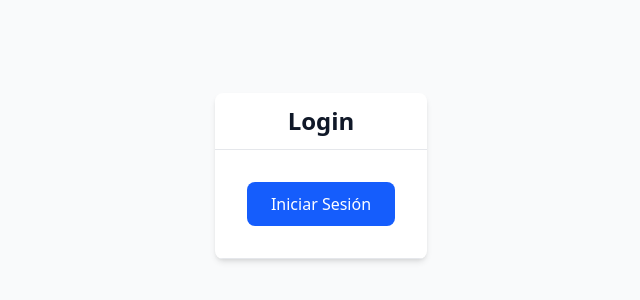
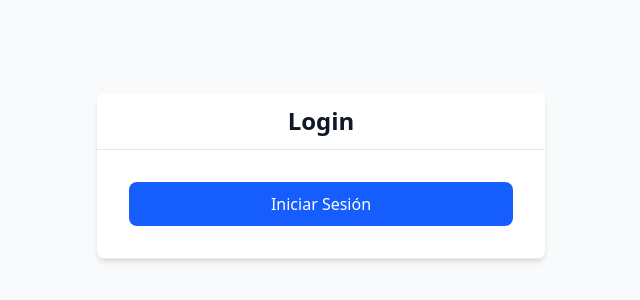
Before and after one commit to carlos98dan/ngsar, an Angular app: page /login in a window 1280 px wide. Shown: the part 224-524 px from the top of the page, without its empty margins (319-959 px from the left). Built offline with nearby package versions, Linux system fonts and the light colour scheme.

Commit message:
se ajustan clases de card

```diff
--- a/src/app/shared/components/card/card.ts
+++ b/src/app/shared/components/card/card.ts
@@ -13,10 +13,10 @@ export class CardComponent {
     const baseClasses = 'bg-white rounded-lg shadow-md overflow-hidden w-full';
 
     const sizeClasses = {
-      sm: 'max-w-sm',
-      md: 'max-w-md',
-      lg: 'max-w-lg',
-      xl: 'max-w-xl',
+      sm: 'w-sm',
+      md: 'w-md',
+      lg: 'w-lg',
+      xl: 'w-xl',
     };
 
     return `${baseClasses} ${sizeClasses[this.size()]}`;
```
